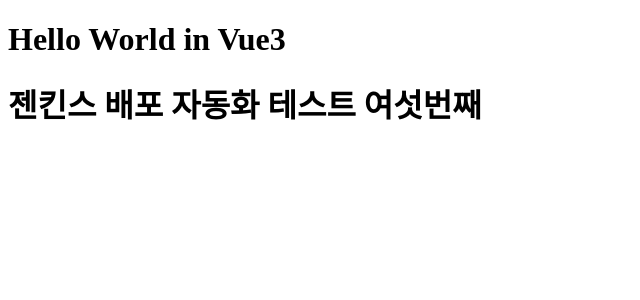
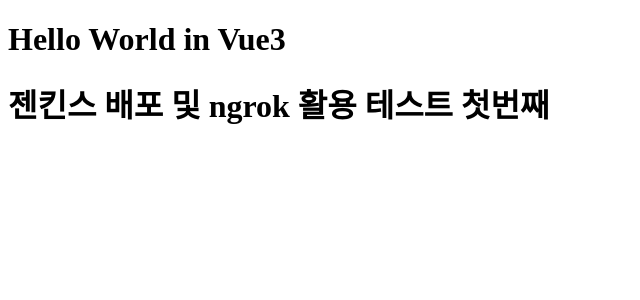
Before and after one commit to earthjakebae/earth-front, a Vue app: page / in a window 1280 px wide. Shown: the top 300 px of the page, without its empty margins (0-640 px from the left). Built offline with nearby package versions, Linux system fonts and the light colour scheme.

Commit message:
젠킨스 배포 및 ngrok 활용 테스트 첫번째

```diff
--- a/src/components/HelloWorld.vue
+++ b/src/components/HelloWorld.vue
@@ -1,7 +1,7 @@
 <template>
   <div class="hello">
     <h1>{{ msg }}</h1>
-    <h1>젠킨스 배포 자동화 테스트 여섯번째</h1>
+    <h1>젠킨스 배포 및 ngrok 활용 테스트 첫번째</h1>
   </div>
 </template>
 
```
